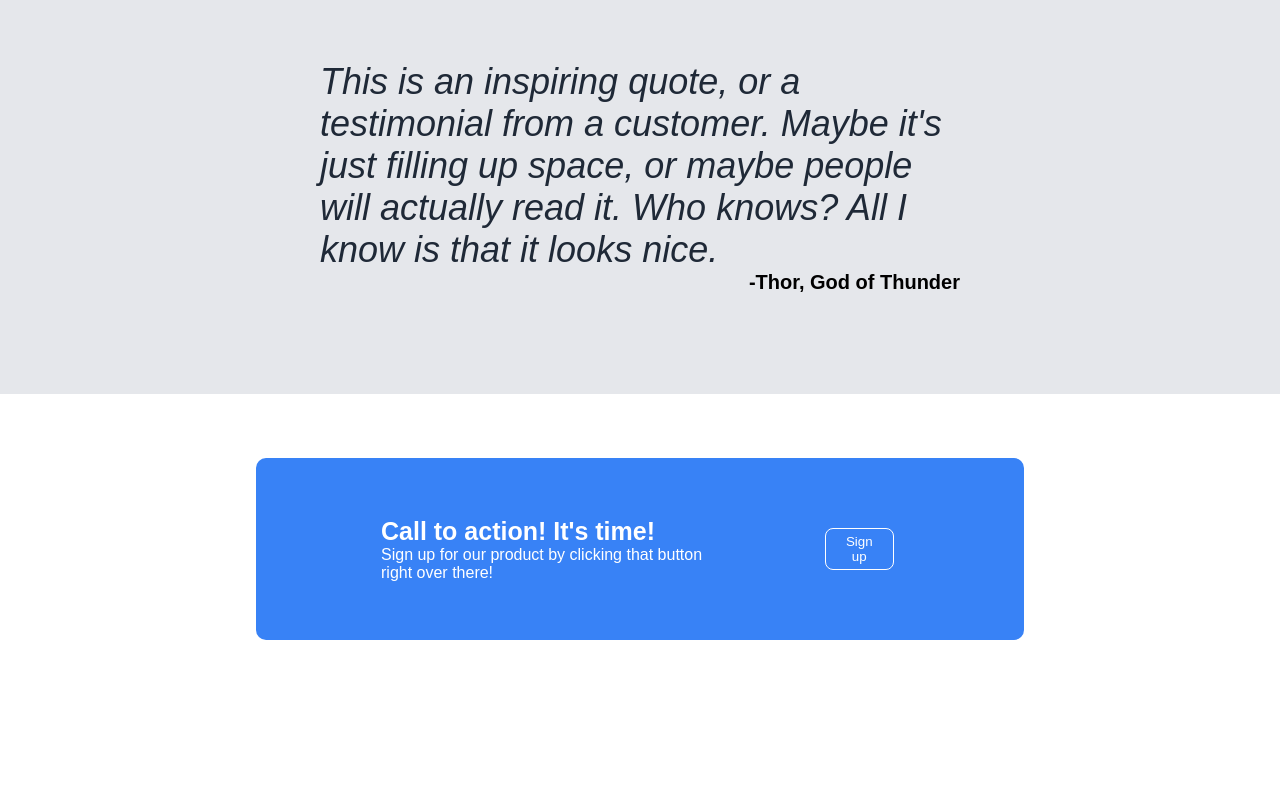
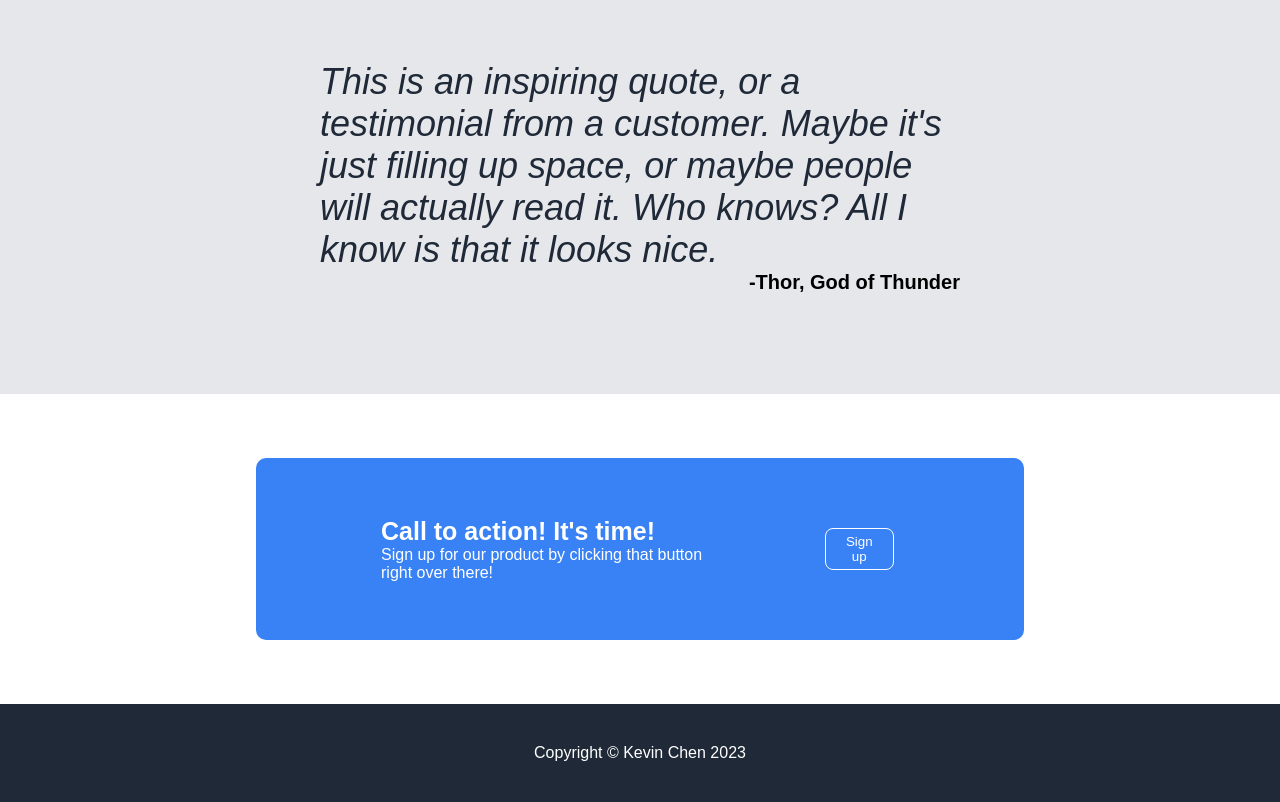
Before and after one commit to kevin5112/OdinProjectFoundationLandingPage, a plain HTML site: page index.html in a window 1280 px wide. Shown: the part 1171-1973 px from the top of the page. Before the commit the page ends 1875 px from the top, so only its background shows below. Drawn offline with Linux system fonts and the light colour scheme.

Commit message:
add copyright details on footer

```diff
--- a/index.html
+++ b/index.html
@@ -72,6 +72,11 @@
                 </div>
             </div>
         </div>
+
+        <!-- footer -->
+        <div class="footer">
+            <p>Copyright © Kevin Chen 2023</p>
+        </div>
     </div>
 
 
--- a/styles.css
+++ b/styles.css
@@ -226,3 +226,13 @@ a {
     cursor: pointer;
     margin: 10px 0px;
 }
+
+/* footer */
+.footer {
+    display: flex;
+    justify-content: center;
+    align-items: center;
+    background-color: #1F2937;
+    color: white;
+    padding: 40px;
+}
```
